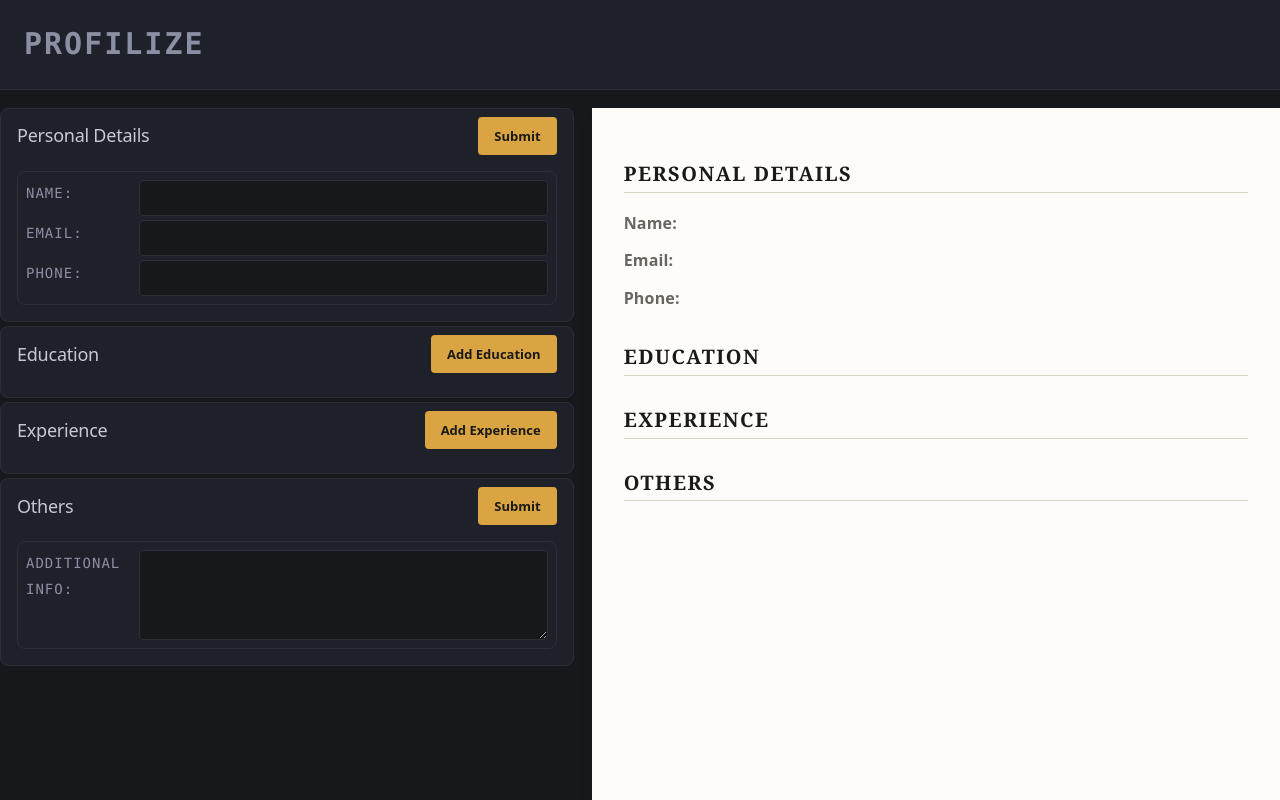
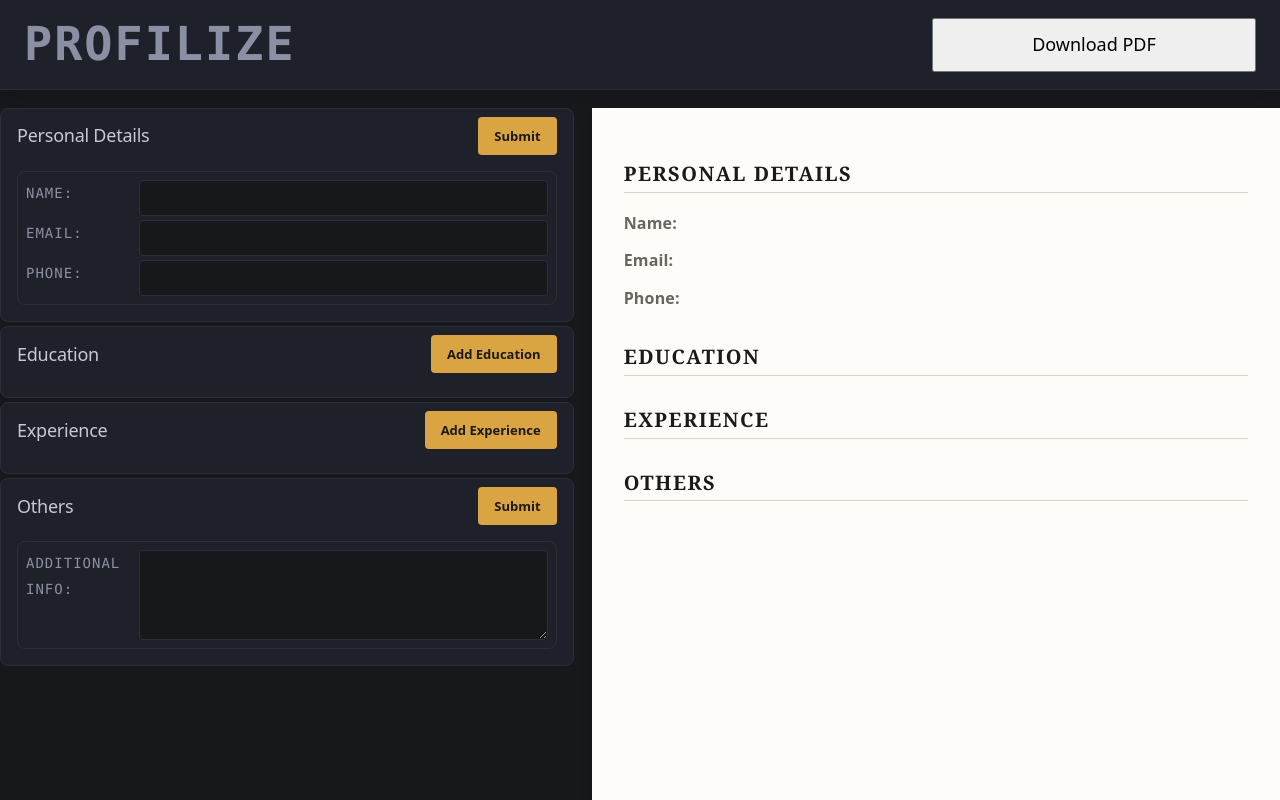
Before and after one commit to ThousandView-AJ/profilize, a React (Vite) app: page / in a window 1280 px wide. Built offline with nearby package versions, Linux system fonts and the light colour scheme.

Commit message:
add an option for print and update readme

```diff
--- a/src/profilize.jsx
+++ b/src/profilize.jsx
@@ -17,6 +17,9 @@ export function Profilize() {
     <>
       <header className="pageHeader">
         <h1 className="header">Profilize</h1>
+        <button className="downloadBtn" onClick={() => window.print()}>
+          Download PDF
+        </button>
       </header>
       <div className="formPanel">
         <PersonalField
@@ -38,6 +41,7 @@ export function Profilize() {
       </div>
       <div className="previewPanel">
         {/* <h2>Preview</h2> */}
+
         <PersonalView personalDetails={personalDetails} />
         <EducationView educationDetails={educationDetails} />
         <ExperienceView experienceDetails={experienceDetails} />
--- a/src/styles/index.css
+++ b/src/styles/index.css
@@ -99,11 +99,13 @@ body {
   padding: 0 var(--space-4);
   background: var(--editor-surface);
   border-bottom: 1px solid var(--editor-border);
+  justify-content: space-between;
+  box-shadow: var(--shadow);
 }
 
 .pageHeader h1 {
   font-family: var(--mono);
-  font-size: 30px;
+  font-size: 2.6rem;
   font-weight: 600;
   letter-spacing: 2px;
   text-transform: uppercase;
@@ -172,3 +174,34 @@ img {
   max-width: 100%;
   display: block;
 }
+
+@media print {
+  body * {
+    visibility: hidden;
+  }
+
+  .previewPanel,
+  .previewPanel * {
+    visibility: visible;
+  }
+
+  .previewPanel {
+    position: absolute;
+    top: 0;
+    left: 0;
+    width: 100%;
+    padding: 0;
+    box-shadow: none;
+  }
+
+  .pageHeader,
+  .formPanel,
+  .downloadBtn {
+    display: none;
+  }
+}
+.downloadBtn {
+  padding: 6px 16px;
+  width: 18rem;
+  height: 3rem;
+}
```
Also changed, not shown: 1 other file (tests, documents, lock files or other folders).
